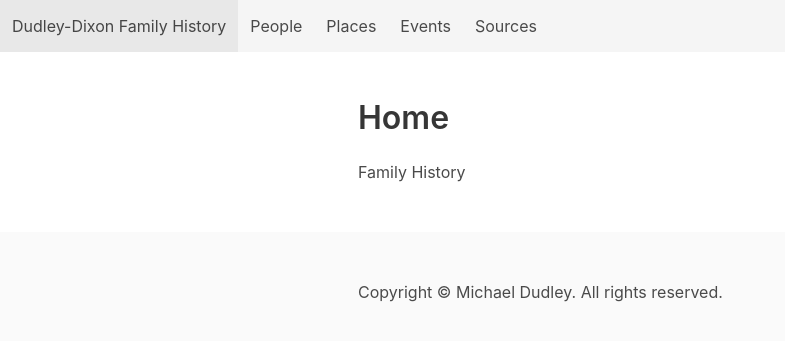
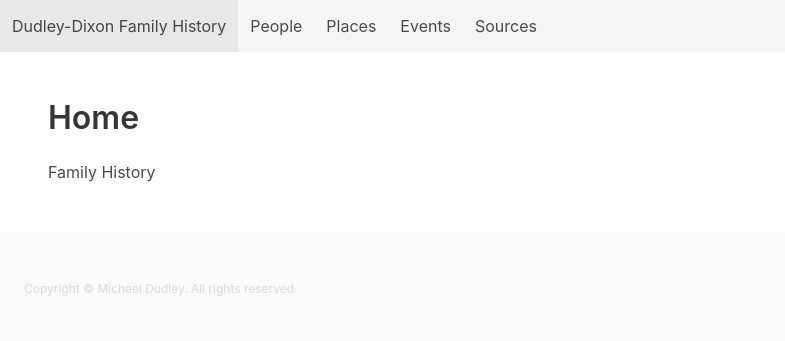
Before and after one commit to sourcenouveau/family-history, a Jekyll site: the page built from index.html, in a window 1280 px wide. Shown: the top 341 px of the page, without its empty margins (0-785 px from the left). Built offline with Jekyll 4.4.1, drawn with Linux system fonts in a browser that asks for light colours.

Commit message:
Simplify layout

```diff
--- a/_layouts/default.html
+++ b/_layouts/default.html
@@ -37,32 +37,15 @@
     </nav>
 
     <section class="section">
-      <div class="container">
-
-        <div class="columns is-centered">
-          <div class="column is-half">
-
-            <h1 class="title">{{ page.title }}</h1>
-            {{ content }}
-
-          </div>
-        </div>
-
-      </div>
+      <h1 class="title">{{ page.title }}</h1>
+      {{ content }}
     </section>
 
     <footer class="footer">
-      <div class="container">
+      <p class="is-size-7 has-text-grey-lighter">
+        Copyright &copy; Michael Dudley. All rights reserved.
+      </p>
+    </footer>
 
-        <div class="columns is-centered">
-          <div class="column is-half">
-            <p>
-              Copyright &copy; Michael Dudley. All rights reserved.
-            </p>
-          </div>
-        </div>
-
-      </div>
-    </footer>
   </body>
 </html>
```
